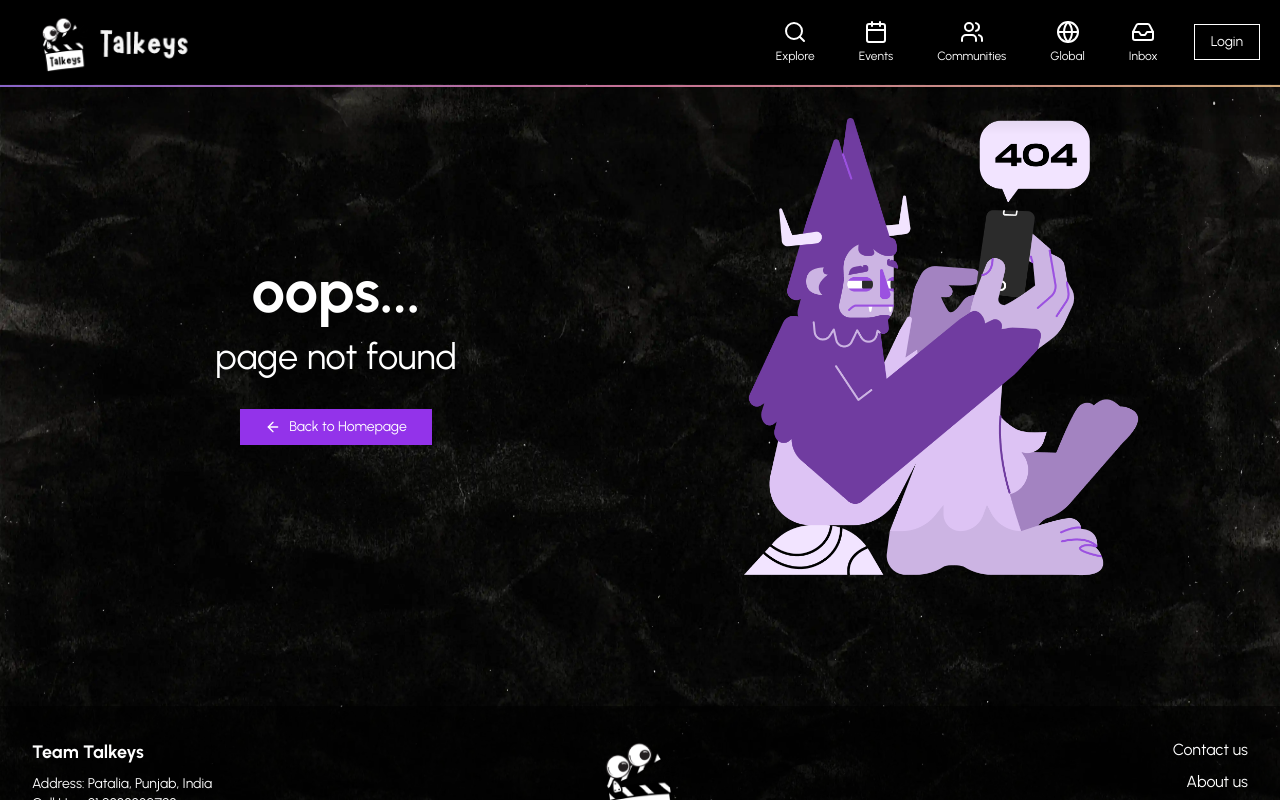
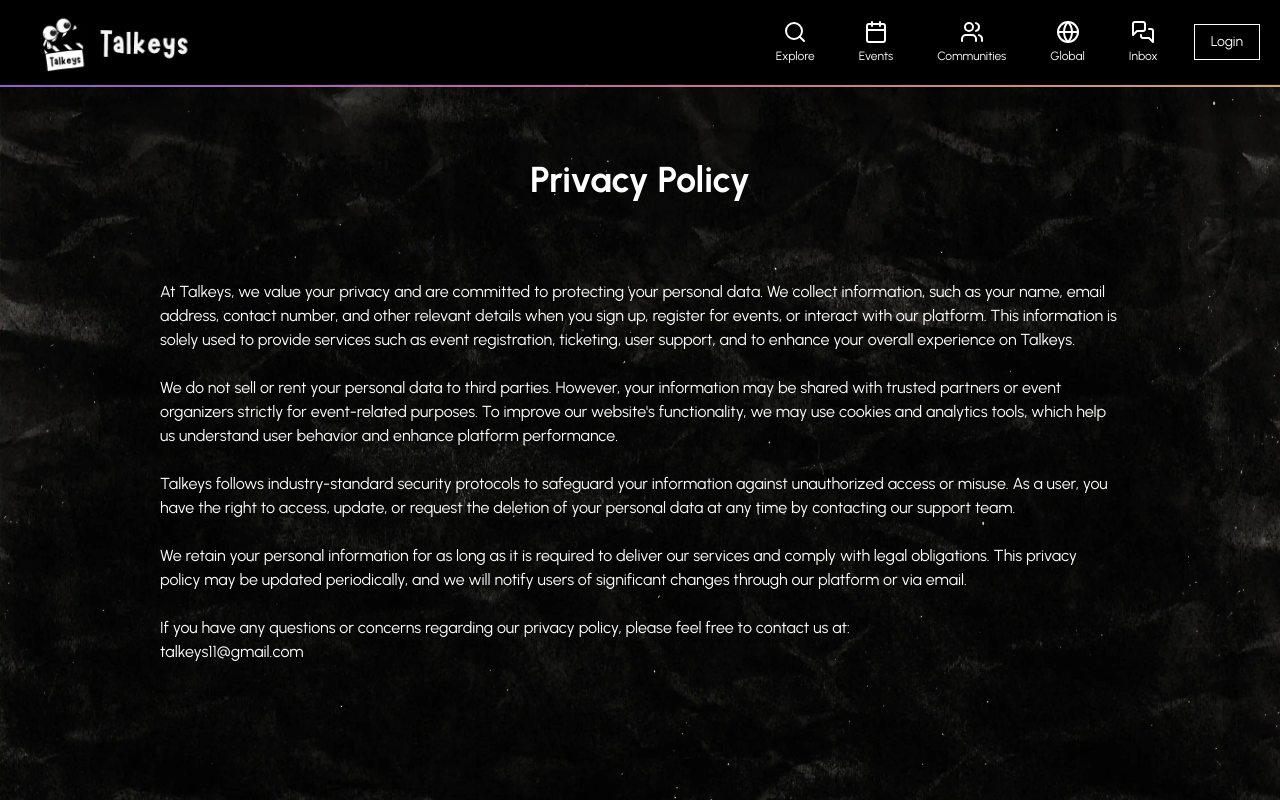
Before and after one commit to pranshugarg123/talkeys, a Next.js app in the folder Client/: page /privacyPolicy in a window 1280 px wide. Before the commit this address had no page. Shown: the top 800 px of the page. Built offline with nearby package versions, Linux system fonts and the light colour scheme; a web font is replaced by a local one.

Commit message:
privacy policy

```diff
--- /dev/null
+++ b/Client/src/app/privacyPolicy/page.tsx
@@ -0,0 +1,55 @@
+"use client";
+import React from "react";
+import { urbanist } from "@/components/fonts/fonts";
+import { motion } from "framer-motion";
+
+function PrivacyPolicyPage() {
+  return (
+    <motion.div
+      className={`min-h-screen flex flex-col text-white p-6 sm:p-24 max-sm:pt-32 lg:p-40 ${urbanist.className}`}
+      initial={{ opacity: 0 }}
+      animate={{ opacity: 1 }}
+      transition={{ duration: 1.05 }}
+    >
+      <h1 className="font-bold text-3xl sm:text-4xl text-center mb-20">
+        Privacy Policy
+      </h1>
+
+      <div className="flex flex-col gap-6">
+        <p>
+          At Talkeys, we value your privacy and are committed to protecting your personal data. We collect information,
+          such as your name, email address, contact number, and other relevant details when you sign up, register for
+          events, or interact with our platform. This information is solely used to provide services such as event
+          registration, ticketing, user support, and to enhance your overall experience on Talkeys.
+        </p>
+
+        <p>
+          We do not sell or rent your personal data to third parties. However, your information may be shared with
+          trusted partners or event organizers strictly for event-related purposes. To improve our website's functionality,
+          we may use cookies and analytics tools, which help us understand user behavior and enhance platform
+          performance.
+        </p>
+
+        <p>
+          Talkeys follows industry-standard security protocols to safeguard your information against unauthorized
+          access or misuse. As a user, you have the right to access, update, or request the deletion of your personal data
+          at any time by contacting our support team.
+        </p>
+
+        <p>
+          We retain your personal information for as long as it is required to deliver our services and comply with legal
+          obligations. This privacy policy may be updated periodically, and we will notify users of significant changes
+          through our platform or via email.
+        </p>
+
+        <p>
+          If you have any questions or concerns regarding our privacy policy, please feel free to contact us at:<br></br>
+          talkeys11@gmail.com
+        </p>
+
+      </div>
+    </motion.div>
+  );
+}
+
+export default PrivacyPolicyPage;
--- a/Client/src/components/Navbar.tsx
+++ b/Client/src/components/Navbar.tsx
@@ -1,210 +1,3 @@
-// "use client";
-
-// import { useState, useEffect } from "react";
-// import Image from "next/image";
-// import Link from "next/link";
-// import { usePathname } from "next/navigation";
-// import { useMediaQuery } from "react-responsive";
-// import {
-//   NavigationMenu,
-//   NavigationMenuList,
-// } from "@/components/ui/navigation-menu";
-// import { Button } from "@/components/ui/button";
-// import { Menu, X, Search, Calendar, Users, Globe, Inbox } from "lucide-react";
-// import { useAuth } from "@/lib/authContext";
-// import { Avatar, AvatarFallback, AvatarImage } from "@/components/ui/avatar";
-// import {
-//   DropdownMenu,
-//   DropdownMenuContent,
-//   DropdownMenuItem,
-//   DropdownMenuTrigger,
-// } from "@/components/ui/dropdown-menu";
-
-// import talkey_logo from "@/public/images/talkeyLogo.png";
-
-// const navItems = [
-//   { name: "Explore", link: "/underConstruct", icon: Search },
-//   { name: "Events", link: "/eventPage", icon: Calendar },
-//   { name: "Communities", link: "/underConstruct", icon: Users },
-//   { name: "Global", link: "/underConstruct", icon: Globe },
-//   { name: "Inbox", link: "/underConstruct", icon: Inbox },
-// ];
-
-// const Navbar = () => {
-//   const [isMenuOpen, setIsMenuOpen] = useState(false);
-//   const { isSignedIn, setIsSignedIn } = useAuth();
-//   const [name, setName] = useState("");
-//   const [firstName, setFirstName] = useState("");
-//   const [avatarUrl, setAvatarUrl] = useState("");
-//   const [showAvatarModal, setShowAvatarModal] = useState(false);
-//   const isMobile = useMediaQuery({ query: "(max-width: 950px)" });
-//   const pathname = usePathname();
-
-//   useEffect(() => {
-//     const updateAvatar = () => {
-//       const storedName = localStorage.getItem("name") ?? "";
-//       const storedStyle = localStorage.getItem("avatarStyle") ?? "avataaars";
-//       const storedBg = localStorage.getItem("avatarBg") ?? "b6e3f4";
-//       setName(storedName);
-
-//       // Get only the first name by splitting on spaces and taking the first part
-//       const firstNameOnly = storedName.split(' ')[0];
-//       setFirstName(firstNameOnly);
-
-//       const seed = storedName.toLowerCase().replace(/[^a-z0-9]/g, "");
-//       const newAvatarUrl = `https://api.dicebear.com/7.x/${storedStyle}/svg?seed=${seed}&backgroundColor=${storedBg}`;
-//       setAvatarUrl(newAvatarUrl);
-//     };
-
-//     updateAvatar();
-
-//     window.addEventListener("storage", updateAvatar);
-//     return () => window.removeEventListener("storage", updateAvatar);
-//   }, [isSignedIn]);
-
-//   const toggleMenu = () => setIsMenuOpen((prev) => !prev);
-
-//   const handleLogout = () => {
-//     localStorage.removeItem("accessToken");
-//     localStorage.removeItem("name");
-//     setIsSignedIn(false);
-//     setName("");
-//     setFirstName("");
-//     setAvatarUrl("");
-//   };
-
-//   const NavLinks = ({ isMobileView = false }) => (
-//     <>
-//       {navItems.map((item) => {
-//         const Icon = item.icon;
-//         return (
-//           <Link
-//             key={item.name}
-//             href={item.link}
-//             className={`flex ${isMobileView ? "flex-row items-center gap-3" : "flex-col items-center justify-center"} text-white hover:text-gray-300 transition-colors p-2 ${
-//               pathname === item.link ? "font-bold" : ""
-//             }`}
-//             onClick={() => setIsMenuOpen(false)}
-//           >
-//             <Icon size={24} className={isMobileView ? "" : "mb-1"} />
-//             <span className={isMobileView ? "" : "text-xs"}>{item.name}</span>
-//           </Link>
-//         );
-//       })}
-//     </>
-//   );
-
-//   const AuthButton = ({ isMobileView = false }) =>
-//     isSignedIn ? (
-//       isMobileView ? (
-//         <DropdownMenu>
-//           <DropdownMenuTrigger asChild>
-//             <Button
-//               variant="default"
-//               className="p-0 text-white border border-white px-4 hover:text-black hover:bg-white duration-300 rounded-xl"
-//             >
-//               <Avatar className="h-8 w-8 mr-2">
-//                 <AvatarImage
-//                   src={avatarUrl}
-//                   alt={firstName}
-//                 />
-//                 <AvatarFallback>{firstName.charAt(0)}</AvatarFallback>
-//               </Avatar>
-//               <span>{firstName}</span>
-//             </Button>
-//           </DropdownMenuTrigger>
-//           <DropdownMenuContent
-//             align="end"
-//             className="z-[2000] text-white bg-black w-max"
-//           >
-//             <DropdownMenuItem className="font-bold underline">
-//               Logged in as {name}
-//             </DropdownMenuItem>
-//             <DropdownMenuItem asChild>
-//               <Link href="/profile">Edit Avatar</Link>
-//             </DropdownMenuItem>
-//             <DropdownMenuItem
-//               onClick={handleLogout}
-//               className="cursor-pointer hover:text-black hover:bg-white hover:underline"
-//             >
-//               Logout
-//             </DropdownMenuItem>
-//           </DropdownMenuContent>
-//         </DropdownMenu>
-//       ) : (
-//         <div className="flex flex-col items-center">
-//           <Avatar className="h-8 w-8 mb-1">
-//             <AvatarImage
-//               src={avatarUrl}
-//               alt={firstName}
-//             />
-//             <AvatarFallback>{firstName.charAt(0)}</AvatarFallback>
-//           </Avatar>
-//           <span className="text-xs text-white">{firstName}</span>
-//         </div>
-//       )
-//     ) : (
-//       <Button
-//         asChild
-//         variant="outline"
-//         className="text-white hover:text-black hover:bg-white"
-//       >
-//         <Link href="/sign">Login</Link>
-//       </Button>
-//     );
-
-//   return (
-//     <div className="fixed top-0 w-full z-[1000]">
-//       <div className="flex px-2.5 sm:px-5 justify-between bg-black items-center">
-//         <Link href="/">
-//           <Image
-//             src={talkey_logo || "/placeholder.svg"}
-//             alt="Logo"
-//             width={180}
-//             height={180}
-//             quality={100}
-//             priority
-//             objectPosition="center"
-//             className="py-4 sm:py-3"
-//           />
-//         </Link>
-//         {isMobile ? (
-//           <Button
-//             variant="default"
-//             size="icon"
-//             className="text-white"
-//             onClick={toggleMenu}
-//           >
-//             {isMenuOpen ? <X size={28} /> : <Menu size={28} />}
-//           </Button>
-//         ) : (
-//           <NavigationMenu>
-//             <NavigationMenuList className="flex items-center gap-6">
-//               <NavLinks />
-//               <AuthButton />
-//             </NavigationMenuList>
-//           </NavigationMenu>
-//         )}
-//       </div>
-//       {isMobile && (
-//         <div
-//           className={`absolute left-0 right-0 bg-black transition-all duration-300 ease-in-out overflow-hidden ${
-//             isMenuOpen ? "max-h-[400px]" : "max-h-0"
-//           }`}
-//         >
-//           <div className="p-4 flex flex-col gap-4">
-//             <NavLinks isMobileView={true} />
-//             <AuthButton isMobileView={true} />
-//           </div>
-//         </div>
-//       )}
-//       <div className="absolute left-0 right-0 h-[50px] bottom-[-50px] bg-gradient-to-b from-black/20 to-transparent pointer-events-none" />
-//     </div>
-//   );
-// };
-
-// export default Navbar;
-
 "use client";
 
 import { useState, useEffect, useRef } from "react";
@@ -224,7 +17,7 @@
 	Calendar,
 	Users,
 	Globe,
-	Inbox,
+	MessagesSquare,
 	LogOut,
 	User,
 	ChevronDown,
@@ -240,7 +33,7 @@
 	{ name: "Events", link: "/eventPage", icon: Calendar },
 	{ name: "Communities", link: "/underConstruct", icon: Users },
 	{ name: "Global", link: "/underConstruct", icon: Globe },
-	{ name: "Inbox", link: "/underConstruct", icon: Inbox },
+	{ name: "Inbox", link: "/underConstruct", icon: MessagesSquare },
 ];
 
 const Navbar = () => {
```
